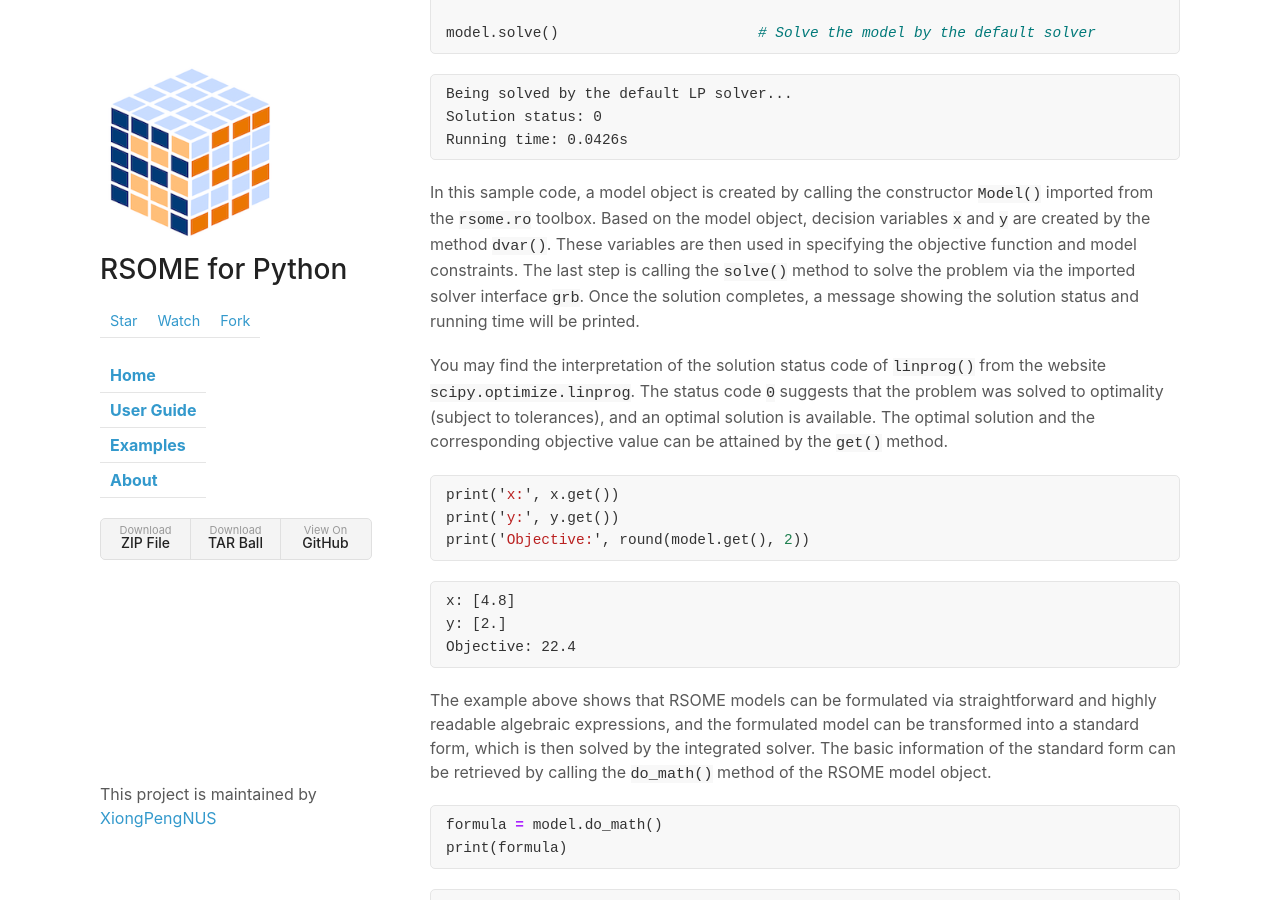
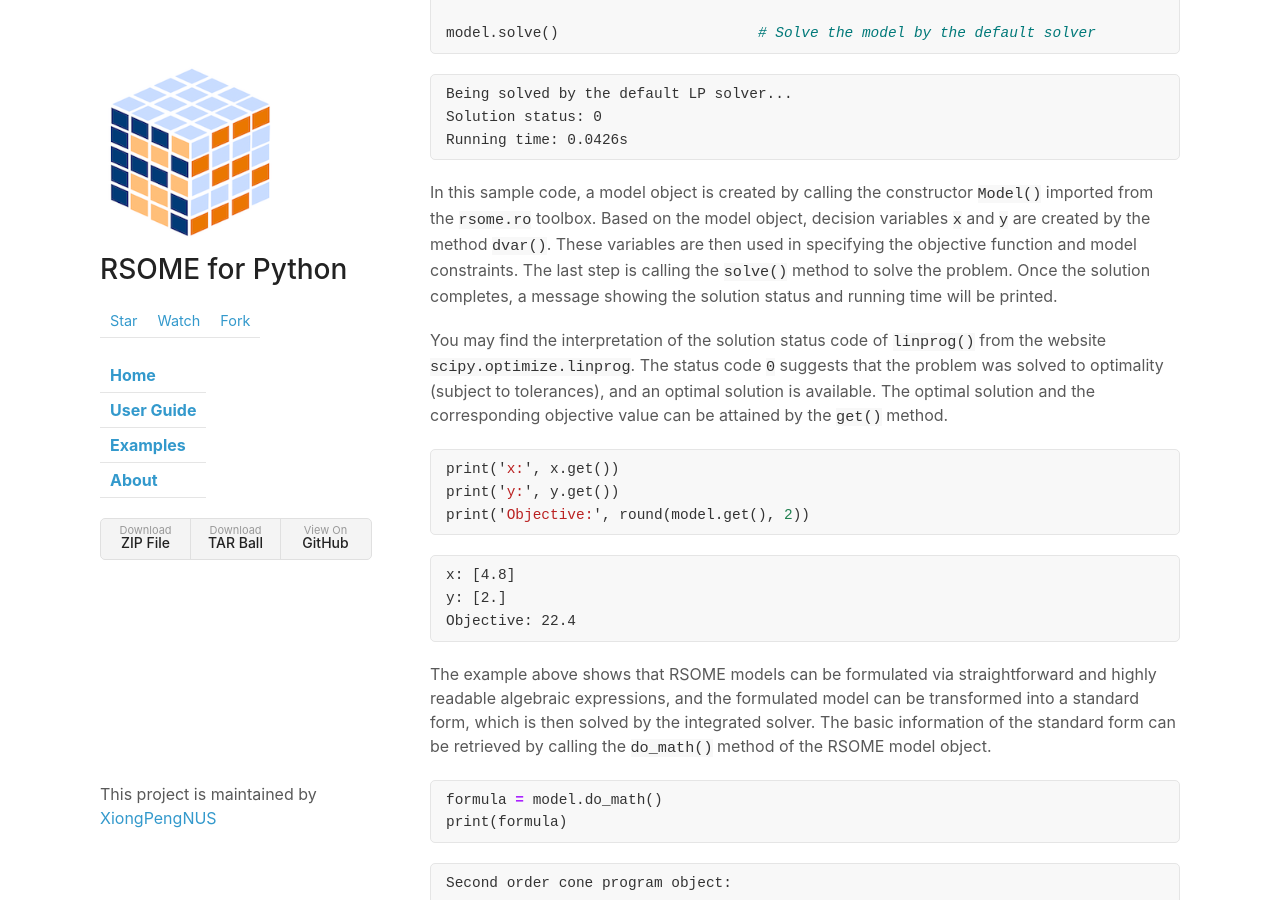
Before and after one commit to XiongPengNUS/rsome, a Jekyll site: the page built from docs/index.md, in a window 1280 px wide and 900 px high, scrolled down 1299 px. Built offline with Jekyll 4.4.1, drawn with Linux system fonts in a browser that asks for light colours; our own code applies the rules of GitHub Pages for plain Markdown files; formulas are drawn with MathJax 3.

Commit message:
Update docs

```diff
--- a/docs/index.md
+++ b/docs/index.md
@@ -58,7 +58,7 @@ model.solve()                       # Solve the model by the default solver
     Running time: 0.0426s
 
 
-In this sample code, a model object is created by calling the constructor <code>Model()</code> imported from the <code>rsome.ro</code> toolbox. Based on the model object, decision variables <code>x</code> and <code>y</code> are created by the method <code>dvar()</code>. These variables are then used in specifying the objective function and model constraints. The last step is calling the <code>solve()</code> method to solve the problem via the imported solver interface <code>grb</code>. Once the solution completes, a message showing the solution status and running time will be printed.
+In this sample code, a model object is created by calling the constructor <code>Model()</code> imported from the <code>rsome.ro</code> toolbox. Based on the model object, decision variables <code>x</code> and <code>y</code> are created by the method <code>dvar()</code>. These variables are then used in specifying the objective function and model constraints. The last step is calling the <code>solve()</code> method to solve the problem. Once the solution completes, a message showing the solution status and running time will be printed.
 
 You may find the interpretation of the solution status code of `linprog()` from the website [`scipy.optimize.linprog`](https://docs.scipy.org/doc/scipy/reference/generated/scipy.optimize.linprog.html). The status code <code>0</code> suggests that the problem was solved to optimality (subject to tolerances), and an optimal solution is available. The optimal solution and the corresponding objective value can be attained by the <code>get()</code> method.
 
```
Also changed, not shown: 2 other files.
